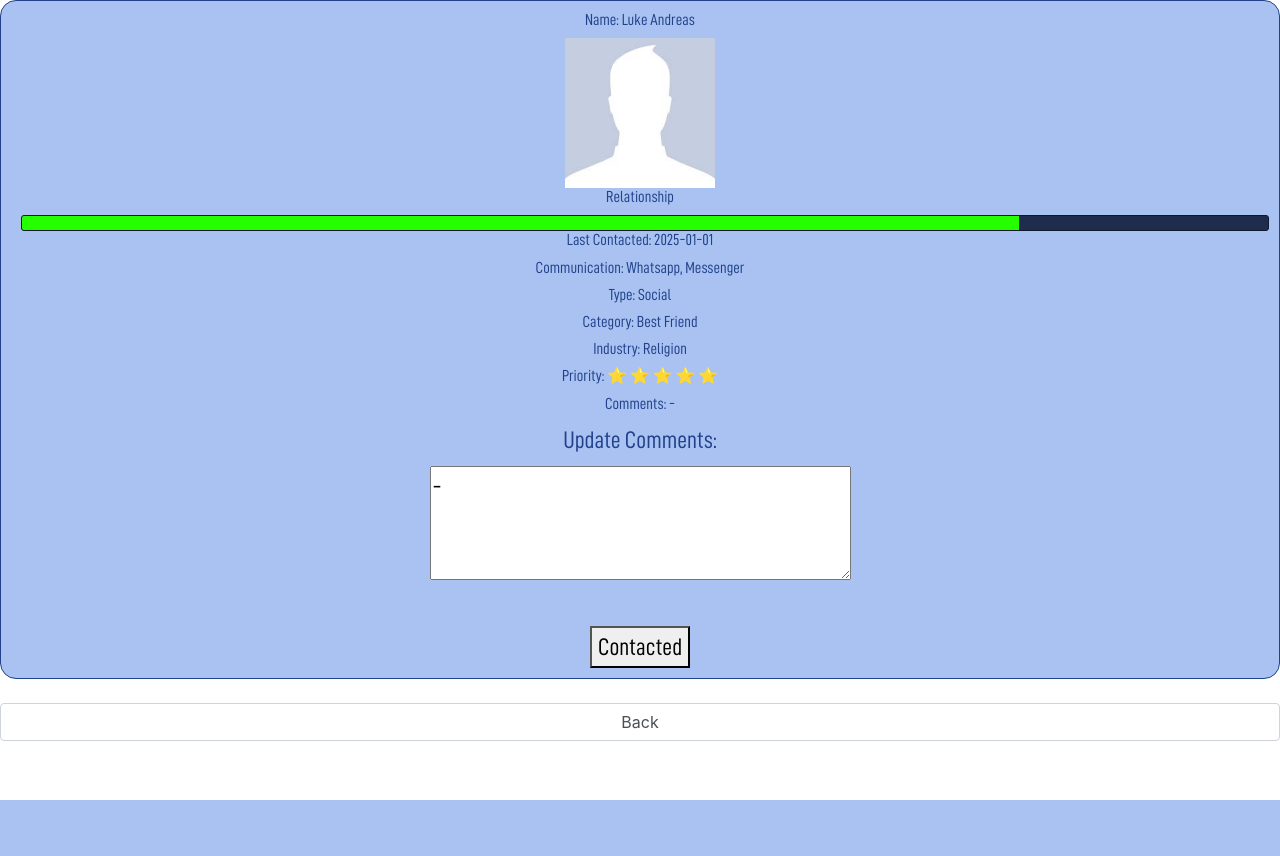
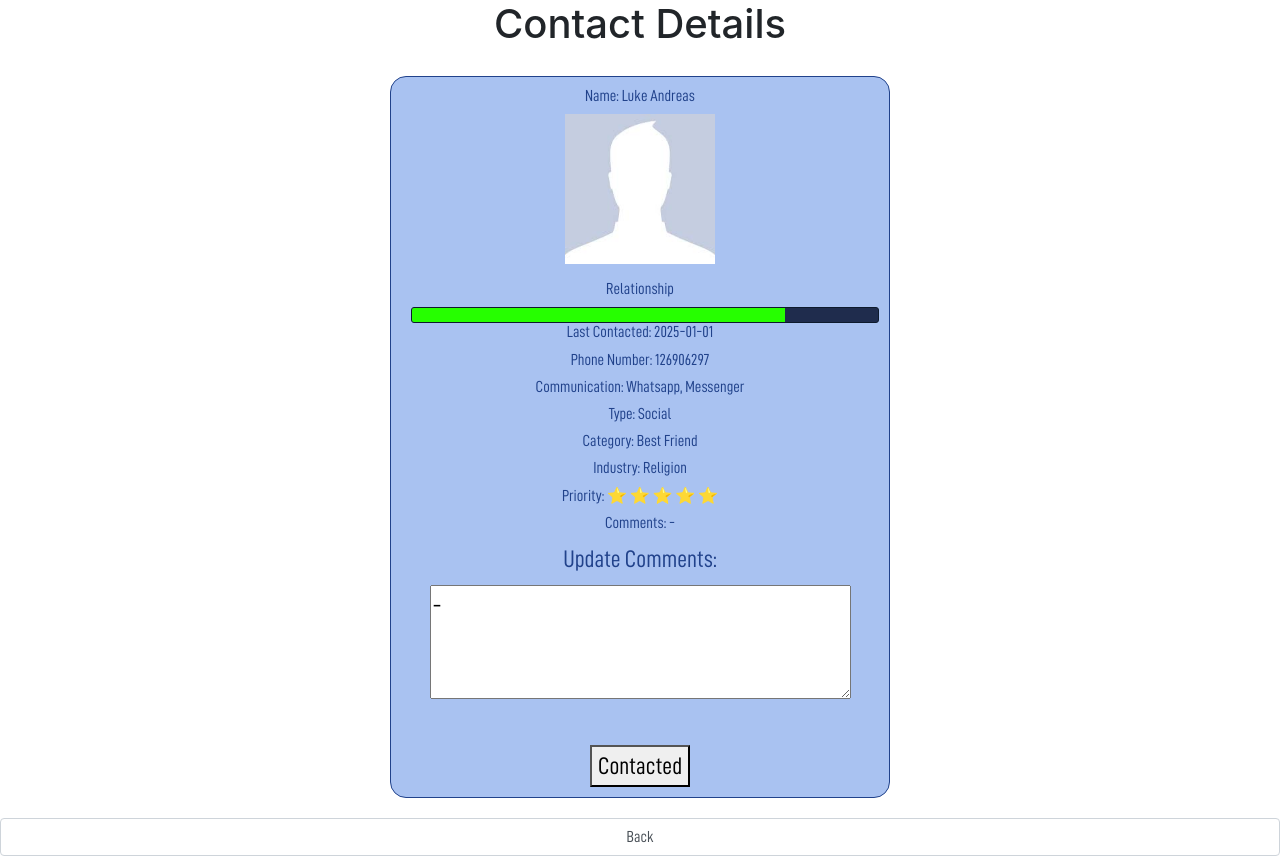
Before and after one commit to Fhy40/clarionCRM, a Flask app: page /peopleview?id=1 in a window 1280 px wide. Before the commit the page ends 800 px from the top, so only its background shows below. Run offline with Flask 3, Linux system fonts and the light colour scheme; data comes from the database, SQL or seed files in the repository; both versions use the stored data as it was after the commit.

Commit message:
Made some quick bugfixes

```diff
--- a/main.py
+++ b/main.py
@@ -57,6 +57,7 @@ def add_person():
         priority = int(request.form.get('priority', 1))
         communication_routes = request.form.get('communication', '')
         comments = request.form.get('comments', '')
+        phone_number = request.form.get('phone_number', '')
 
         # Static/default values
         profile_picture = 'assets/pic/facebookprofile.jpeg'  # adjust path if needed
@@ -68,12 +69,12 @@ def add_person():
         db.execute('''
             INSERT INTO main (
                 Name, Category, Type, Priority, Communication_Routes,
-                Profile_Picture, Last_Contacted, Last_Meeting, Comments
+                Phone_Number, Profile_Picture, Last_Contacted, Last_Meeting, Comments
             )
-            VALUES (?, ?, ?, ?, ?, ?, ?, ?, ?)
+            VALUES (?, ?, ?, ?, ?, ?, ?, ?, ?, ?)
         ''', (
             name, category, type_, priority, communication_routes,
-            profile_picture, last_contacted, last_meeting, comments
+            phone_number, profile_picture, last_contacted, last_meeting, comments
         ))
         db.commit()
 
@@ -91,10 +92,10 @@ def close_db(exception):
 def home():
     db = get_db()
     rows = db.execute('SELECT * FROM main').fetchall()
+    people_count = db.execute('SELECT COUNT(ID) FROM main;').fetchall()
     db = get_db()
-    rows_raw = db.execute('SELECT * FROM main').fetchall()
-
-    return render_template('index.html', rows=rows)
+    print(dict(people_count[0]))
+    return render_template('index.html', rows=rows,people_count = dict(people_count[0]))
 
 @app.route('/peopleview')
 def peopleview():
--- a/static/css/style.css
+++ b/static/css/style.css
@@ -9,15 +9,37 @@ div {
     font-family: 'DIN', sans-serif;
 }
 
-/* Shared card layout */
-.agent-card,
-.agent-card-mvp,
-.agent-card-fam {
+.page-title,
+.page-subtitle {
+    text-align: center;
+}
+
+.filter-div{
+    padding-left: 10px;
+}
+
+.filter-buttons {
+    font-family: 'DIN', sans-serif;
+    width: 5%;
+    padding: 10px;
+    position: relative;
+}
+
+.filter-buttons.active {
+    border: 4px solid;
+    border-image: linear-gradient(90deg, #1dd1a1, #3b3b98) 1;
+    border-color: #21428B;
+}
+
+.agent-card-base {
     text-align: center;
     border: 1px solid #21428B;
     padding: 10px;
     border-radius: 16px;
     font-size: 24px;
+    min-width: 280px;
+    max-width: 300px;
+    flex-shrink: 0;
 }
 
 .agent-card {
@@ -35,33 +57,24 @@ div {
     background: linear-gradient(90deg, #efff60 0%, #ffa600 100%);
 }
 
-/* Image styles */
-.agent-card img,
-.agent-card-mvp img,
-.agent-card-fam img {
+.agent-card-base img {
     width: 150px;
     height: 150px;
 }
 
-/* Container for cards */
-.agent-container {
+.agent-container-horizontal {
     display: flex;
-    justify-content: center;
-    gap: 30px;
-    flex-wrap: wrap;
-    margin-top: 20px;
+    flex-direction: row;
+    gap: 20px;
+    padding: 20px;
 }
 
-/* Delete button inside card */
-.agent-card form.delete-button,
-.agent-card-mvp form.delete-button,
-.agent-card-fam form.delete-button {
-    position: relative;
+.horizontal-scroll {
+    overflow-x: auto;
+    white-space: nowrap;
 }
 
-.agent-card form.delete-button button,
-.agent-card-mvp form.delete-button button,
-.agent-card-fam form.delete-button button {
+.delete-button button {
     background: transparent;
     border: none;
     font-size: 16px;
@@ -71,7 +84,6 @@ div {
     line-height: 1;
 }
 
-/* Bar and fill styles */
 .bar {
     background-color: #1f2c4d;
     border: 1px solid #0d1a2d;
@@ -87,7 +99,6 @@ div {
     transition: width 0.3s ease-in-out;
 }
 
-/* Page content container */
 .content {
     text-align: center;
     border: 1px solid #21428B;
@@ -98,15 +109,28 @@ div {
     height: auto;
 }
 
-/* Table styling (centered) */
-.table_rawdata .table_rawdata * {
-    display: flex;
-    justify-content: center;
-}
-
-/* Floating add button (top right corner) */
 .top-right-button {
     position: absolute;
     top: 20px;
     right: 20px;
 }
+
+.form-container {
+    display: flex;
+    justify-content: center;    /* Horizontal centering */
+    align-items: center;        /* Vertical centering */
+    min-height: 80vh;           /* Enough height for vertical centering */
+    padding: 20px;
+}
+
+@media (max-width: 768px) {
+    .agent-card-base {
+        font-size: 18px;
+        width: 80vw;
+    }
+
+    .top-right-button {
+        position: static;
+        margin-bottom: 20px;
+    }
+}
--- a/templates/agent_card.html
+++ b/templates/agent_card.html
@@ -2,23 +2,33 @@
 
 {% block head %}
 <title>ClarionCRM</title>
-
 {% endblock %}
 
 {% block body %}
-        <div class="agent-card">
-            <h6 id="crmAgent1name">Name: {{ person['Name'] }}</h6>
-            <img src="{{ url_for('static', filename='assets/pic/facebookprofile.jpeg') }}" alt="Apocalypse_Tank">
+
+<h1 class="page-title">Contact Details</h1>
+
+<div class="form-container">
+    <div class="agent-card-base agent-card" style="max-width: 500px; width: 100%;">
+        <h6>Name: {{ person['Name'] }}</h6>
+        <figure>
+            <img src="{{ url_for('static', filename='assets/pic/facebookprofile.jpeg') }}" alt="{{ person['Name'] }}">
+        </figure>
+
         <h6>Relationship</h6>
         <div class="bar"><div class="fill" style="width: 80%;"></div></div>
+
         <h6>Last Contacted: {{ person['Last_Contacted'][:10] }}</h6>
+        <h6>Phone Number: {{ person['Phone_Number'] | string  }}</h6>
         <h6>Communication: {{ person['Communication_Routes'] }}</h6>
         <h6>Type: {{ person['Type'] }}</h6>
         <h6>Category: {{ person['Category'] }}</h6>
         <h6>Industry: {{ person['Industry'] }}</h6>
-            <h6>Priority: {% for _ in range(person['Priority']) %}
+        <h6>Priority:
+            {% for _ in range(person['Priority']) %}
                 ⭐
-                {% endfor %}</h6>
+            {% endfor %}
+        </h6>
         <h6>Comments: {{ person['Comments'] }}</h6>
 
         <form action="/update_person" method="post">
@@ -30,8 +40,10 @@
             <button type="submit">Contacted</button>
         </form>
     </div>
+</div>
 
-        <br>
+<div class="back-button">
     <a href="/"><button class="form-control">Back</button></a>
+</div>
 
 {% endblock %}
--- a/transferexcel2sql.py
+++ b/transferexcel2sql.py
@@ -19,6 +19,7 @@ cursor.execute('''
     CREATE TABLE main (
         ID INTEGER PRIMARY KEY AUTOINCREMENT,
         Name TEXT,
+        Phone_Number TEXT,
         Category TEXT,
         Type TEXT,
         Priority INTEGER,
```
Also changed, not shown: static/scripts/script.js (+48 -0 lines), templates/addperson.html (+10 -6 lines), templates/index.html (+20 -35 lines), main_database.db, 2 other files. Lines whose indentation alone changed are shown as unchanged.
